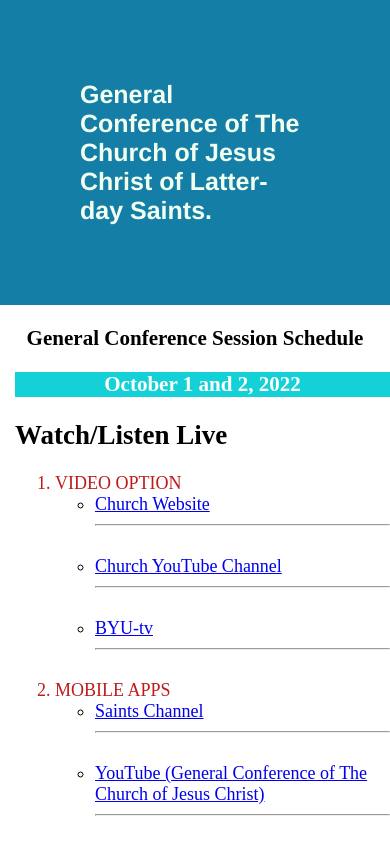
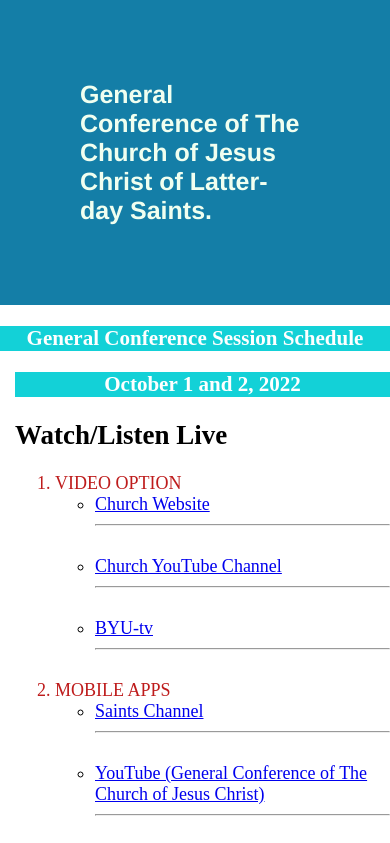
Before and after one commit to patrickkikulwe89-sys/my-old-site-ug, a plain HTML site: page index.html in a window 390 px wide. Shown: the top 843 px of the page. Drawn offline with Linux system fonts and the light colour scheme.

Commit message:
Correct responsiveness typo for viewport and remove inline CSS to external

```diff
--- a/gc.css
+++ b/gc.css
@@ -6,6 +6,13 @@
     min-height: 100vh;
     font-size: 18px;
     margin:0px;
+}
+/* This is what I got from the inline CSS i had initially used */
+
+h3 {
+    color: white;
+    text-align: center;
+    background-color: rgb(19, 209, 215);
 }
 #edit_all_minus_head_and_foot {
     margin-left:15px;
--- a/index.html
+++ b/index.html
@@ -5,7 +5,7 @@
 		<meta charset="UTF-8">
         <meta name="keywords" content="General Conference, LDS, Latter-day, Saturday session, Sunday session,
         Church of Jesus Christ, Jesus Christ">
-		<meta name="viewpoint" content="width=device-width, initial-scale=1.0"/>
+		<meta name="viewport" content="width=device-width, initial-scale=1.0"/>
 	    <meta name="description" content="General Conference is a gathering of members of
         The Church of Jesus Christ of Latter-day Saints, held biannually every April and
         October at the Conference Center in Salt Lake City, Utah....">
@@ -20,7 +20,7 @@
 				<h3 id="h3_head" style="text-align: center;">General Conference Session Schedule</h3>
 
 	<div id="edit_all_minus_head_and_foot">
-				<h3 style="color: white; text-align: center; background-color: rgb(19, 209, 215);">October 1 and 2, 2022</h3>
+				<h3>October 1 and 2, 2022</h3>
 
 				<h2>Watch/Listen Live</h2>
 
```
